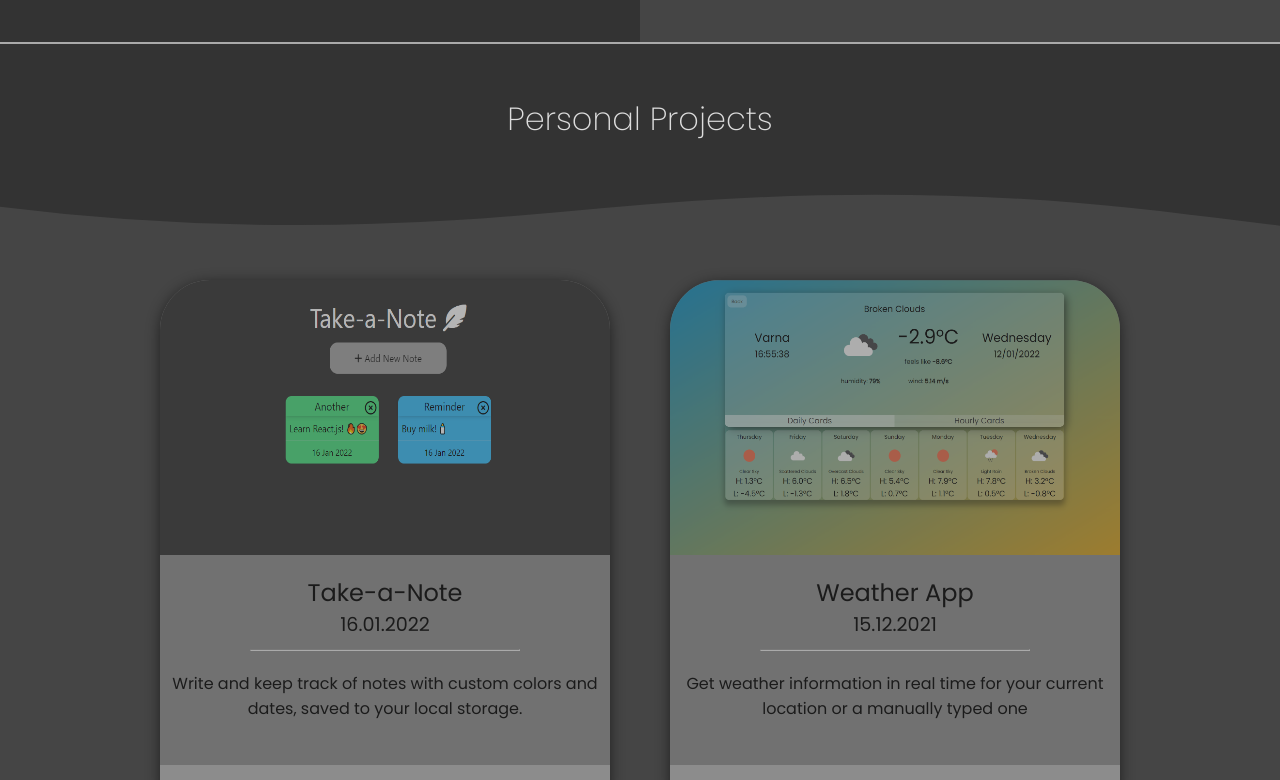
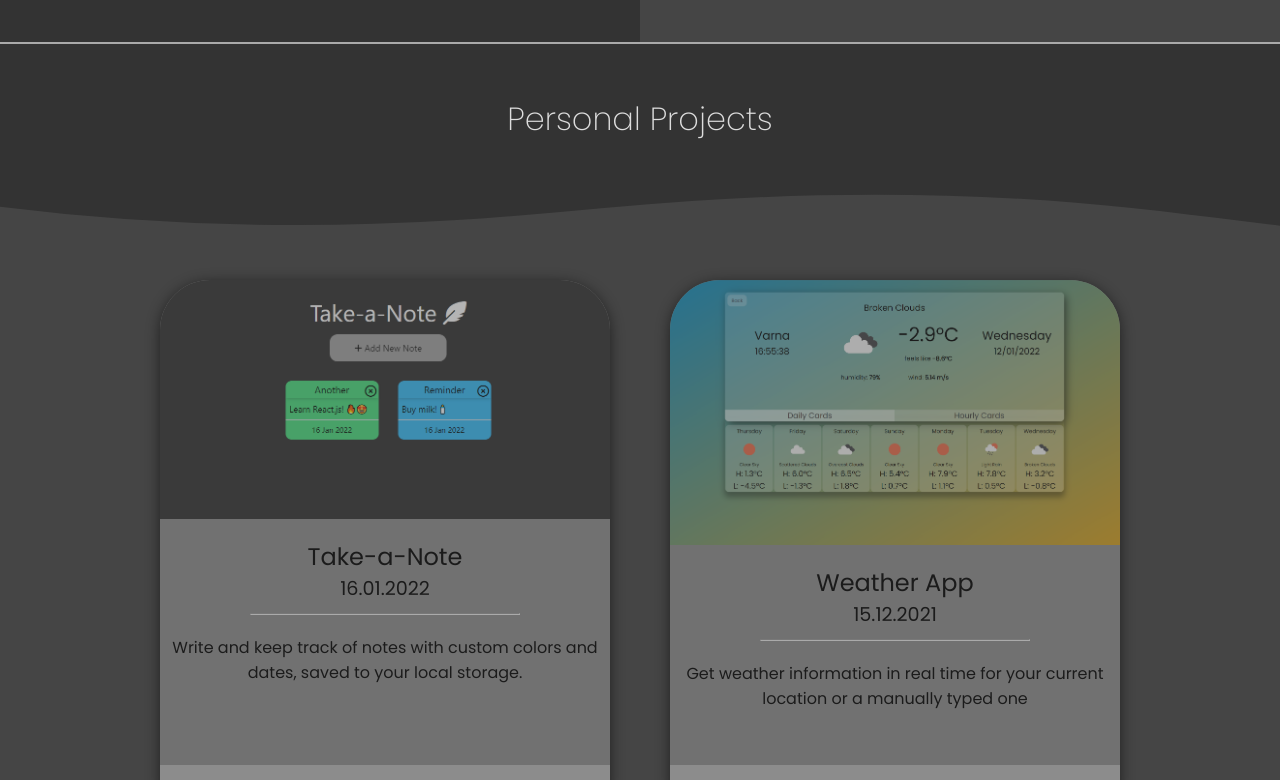
Before and after one commit to raduloov/personal-portfolio, a React (Create React App) app: page / in a window 1280 px wide. Shown: the part 756-1536 px from the top of the page. Built offline with nearby package versions, Linux system fonts and the light colour scheme.

Commit message:
fixed projects UI

```diff
--- a/src/components/PortfolioContainer/ProjectCard.module.css
+++ b/src/components/PortfolioContainer/ProjectCard.module.css
@@ -20,7 +20,7 @@
 }
 
 img {
-  height: 50%;
+  /* height: 50%; */
   width: 100%;
 }
 
@@ -77,6 +77,7 @@ hr {
 
 @media (max-width: 450px) {
   .item {
+    height: 480px;
     opacity: 1;
   }
 
```
